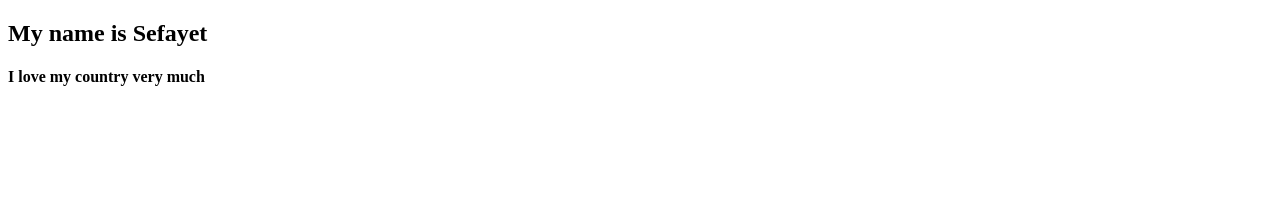
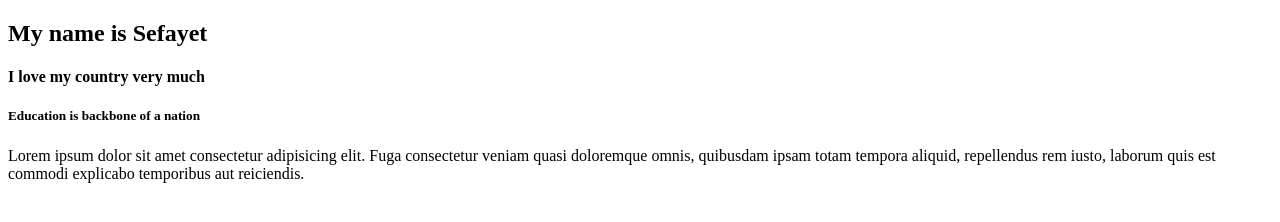
Before and after one commit to Sefayet002/My-Third-Website, a plain HTML site: page index.html in a window 1280 px wide. Drawn offline with Linux system fonts and the light colour scheme.

Commit message:
third website

```diff
--- a/index.html
+++ b/index.html
@@ -8,5 +8,7 @@
 <body>
     <h2> My name is Sefayet</h2>
     <h4> I love my country very much</h4>
+    <h5>Education is backbone of a nation</h5>
+    <p>Lorem ipsum dolor sit amet consectetur adipisicing elit. Fuga consectetur veniam quasi doloremque omnis, quibusdam ipsam totam tempora aliquid, repellendus rem iusto, laborum quis est commodi explicabo temporibus aut reiciendis.</p>
 </body>
 </html>
```
